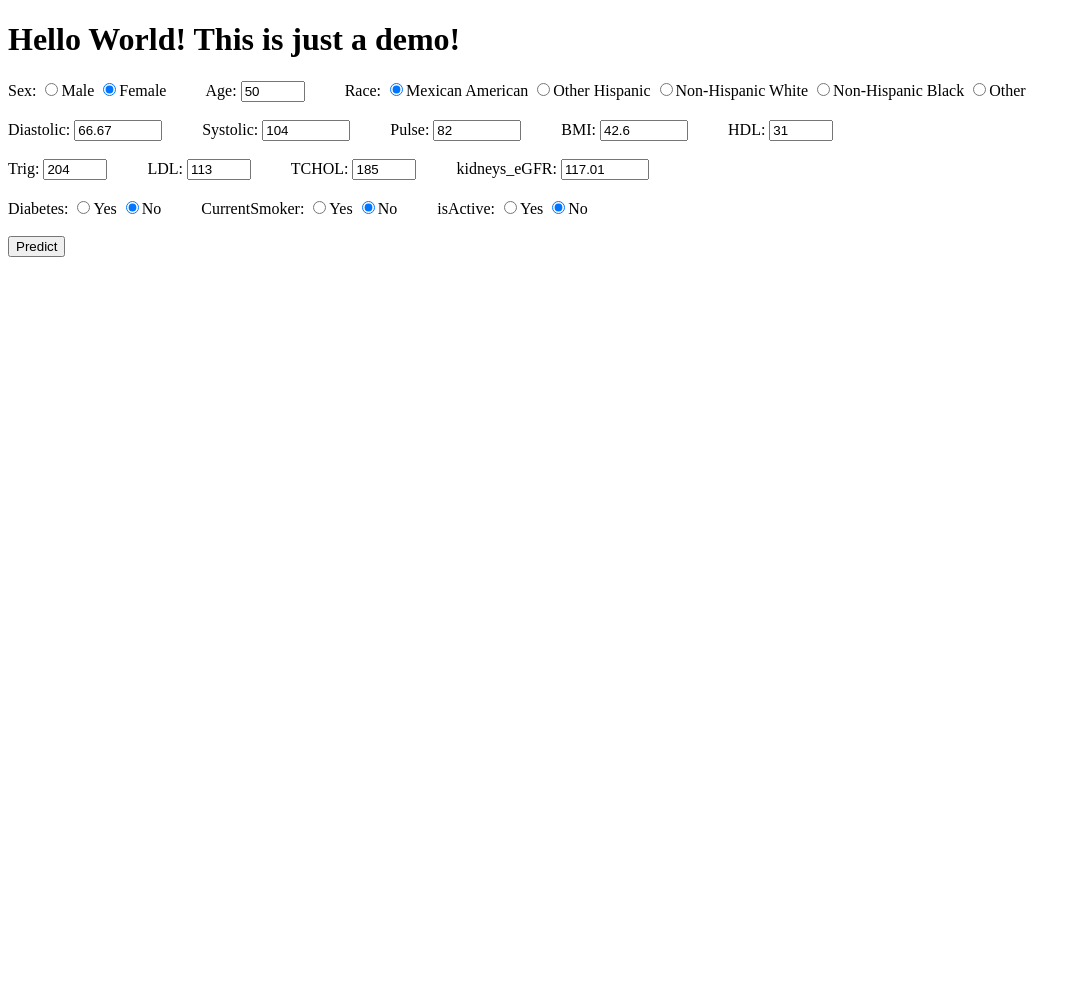
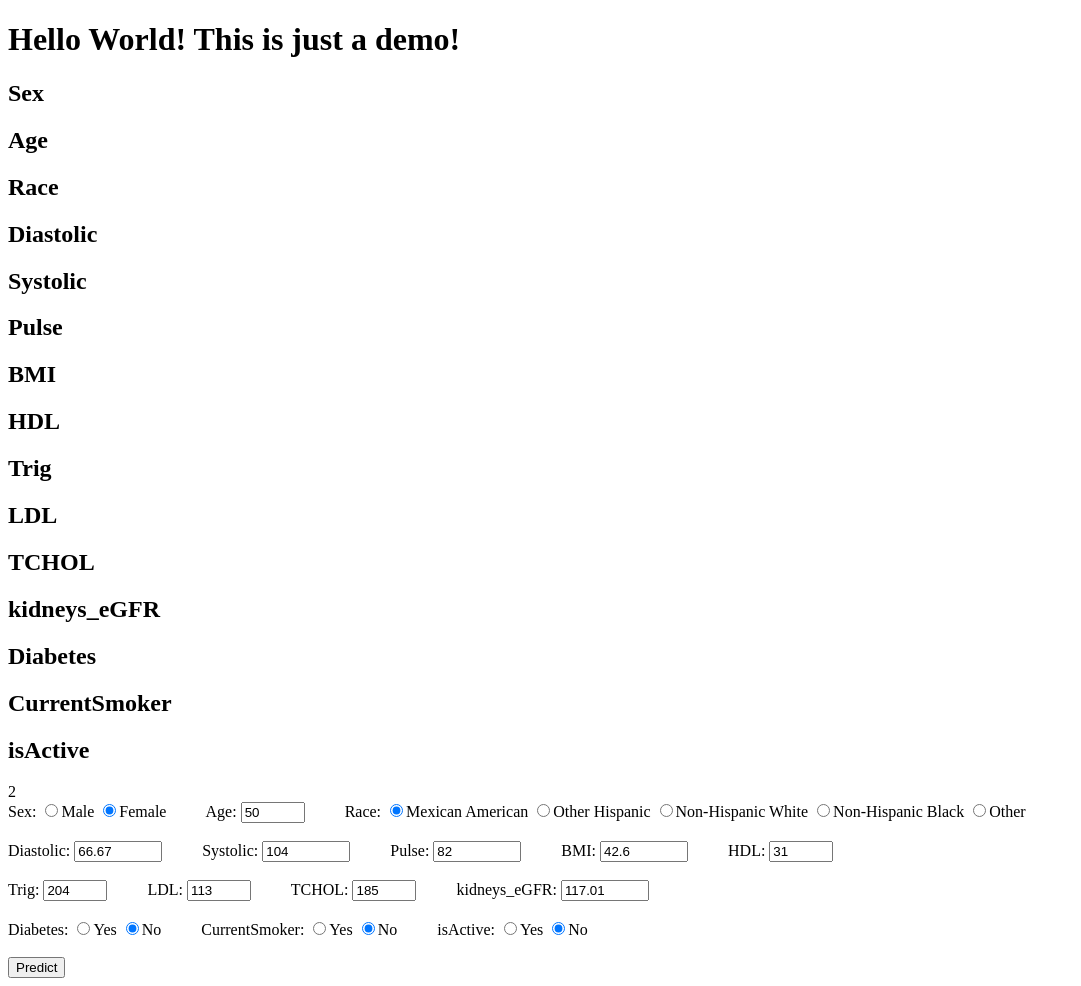
Before and after one commit to ste900811/SeniorProject, a Flask app: page / in a window 1280 px wide. Shown: the whole page, without its empty margins (0-1081 px from the left). Before the commit the page ends 257 px from the top, so only its background shows below. Run offline with Flask 3, Linux system fonts and the light colour scheme; parts of the project's set-up code (start-up, migrations or seed data) failed here and were passed over.

Commit message:
Set the object to keep user input

```diff
--- a/app.py
+++ b/app.py
@@ -1,17 +1,17 @@
-from flask import Flask, render_template, redirect, url_for, request
+from flask import Flask, render_template, request
 import pickle
 import pandas as pd
-import random
+import json
 
 app = Flask(__name__)
 
 with open("model_pickle.pkl", "rb") as f:
   clf = pickle.load(f)
 columns=['Sex', 'Age', 'Race', 'Diastolic', 'Systolic', 'Pulse', 'BMI', 'HDL', 'Trig', 'LDL', 'TCHOL', 'kidneys_eGFR', 'Diabetes', 'CurrentSmoker', 'isActive']
+startingValue = [2,50,1,66.66666667,104,82,42.6,31,204,113,185,117.0147731,2,2,2]
+startingData = dict(zip(columns, startingValue))
 
-# Sample for input and test
-# data = [[2,50,1,66.66666667,104,82,42.6,31,204,113,185,117.0147731,2,2,2]]
-# test = pd.DataFrame(data, columns=columns)
+testlist = [1,2,3]
 
 @app.route('/', methods=['GET', 'POST'])
 def home():
@@ -23,9 +23,12 @@ def home():
               float(data['Diabetes']), int(data['CurrentSmoker']), float(data['isActive'])]]
     test = pd.DataFrame(input, columns=columns)
     result = clf.predict_proba(test)
-    print(result)
-    return render_template('home.html', result=result[0][0], Sex=int(data['Sex']))
-  return render_template('home.html', result="", Sex=2)
+    print(data)
+    print(data['Sex'])
+    return render_template('home.html', result=result[0][0], data=data, li = testlist)
+  print(startingData)
+  print(startingData['Sex'])
+  return render_template('home.html', result="", data=startingData, li = testlist)
 
 if __name__ == '__main__':
   app.run(debug=True)
--- a/templates/home.html
+++ b/templates/home.html
@@ -9,10 +9,13 @@
 
 <body>
   <h1>Hello World! This is just a demo!</h1>
-
+  {% for item in data %}
+    <h2>{{ item }}</h2>
+  {% endfor %}
+  {{ data["Sex"]}}
   <form action="/" method="POST">
   Sex:
-    {% if Sex == 1 %}
+    {% if data["Sex"] == 1 %}
     <input type="radio" name="Sex" id="Male" value="1"checked="checked"><label for="Male">Male</label>
     <input type="radio" name="Sex" id="Female" value="2"><label for="Female">Female</label>
     {% else %}
```
